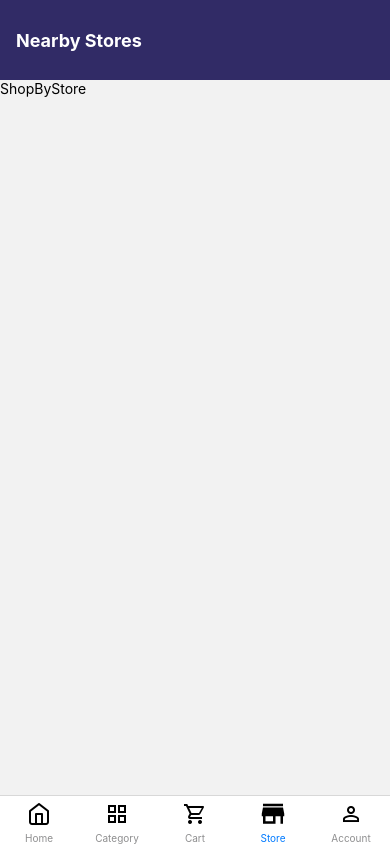
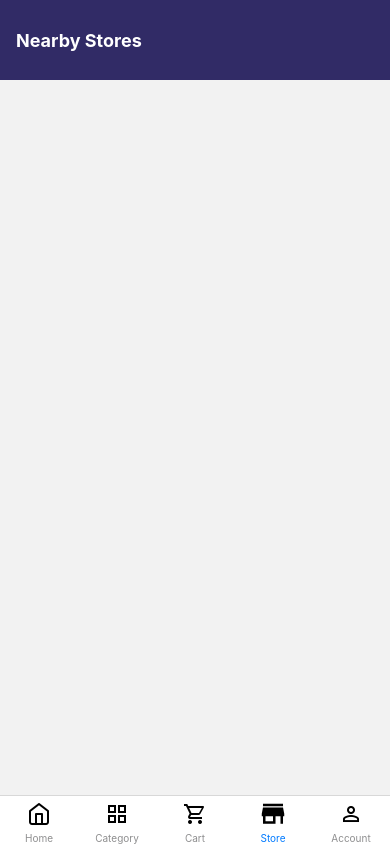
Before and after one commit to Darshan-Nagesh/Elderly, a React Native app: screen /ShopByStore in a window 390 px wide. Built offline with nearby package versions, Linux system fonts and the light colour scheme; no server answers.

Commit message:
dont know what

```diff
--- a/Screens/ShopByStore.js
+++ b/Screens/ShopByStore.js
@@ -23,7 +23,7 @@ const ShopByStore = () => {
     },[]);
   return (
     <View>
-      <Text>ShopByStore</Text>
+
     </View>
   )
 }
```
